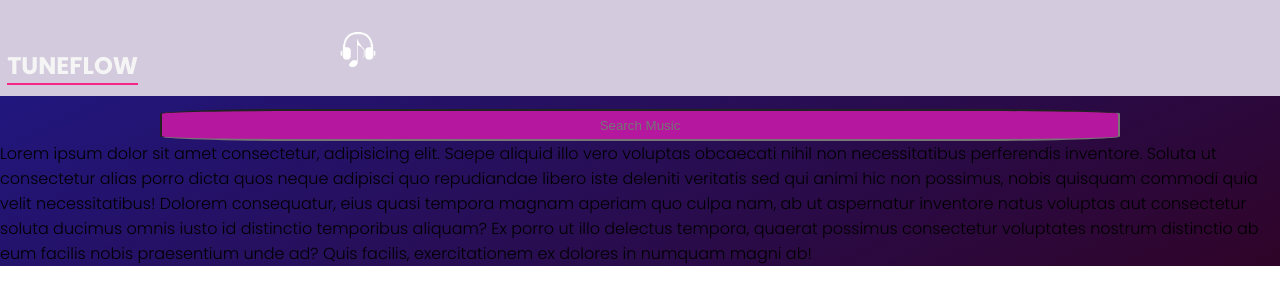
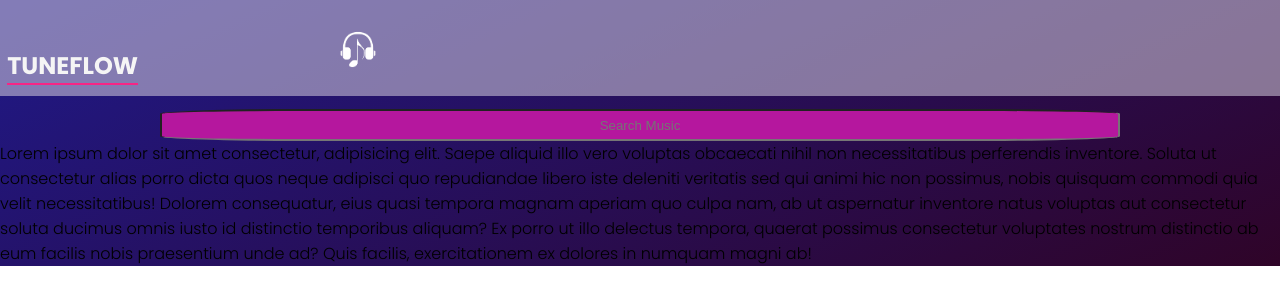
Before and after one commit to BandaKranthi31/TuneFlow, a plain HTML site: page index.html in a window 1280 px wide. Drawn offline with Linux system fonts and the light colour scheme.

Commit message:
Change the tranparency of a transparent-bg variable in css

```diff
--- a/style.css
+++ b/style.css
@@ -4,7 +4,7 @@
     --primary:#560BAD;
     --accent:#F72585;
     --white:#FFFFFF;
-    --transparent-bg:#D3CBDD;
+    --transparent-bg:#d3cbdd8e;
 }
 
 *{
```
